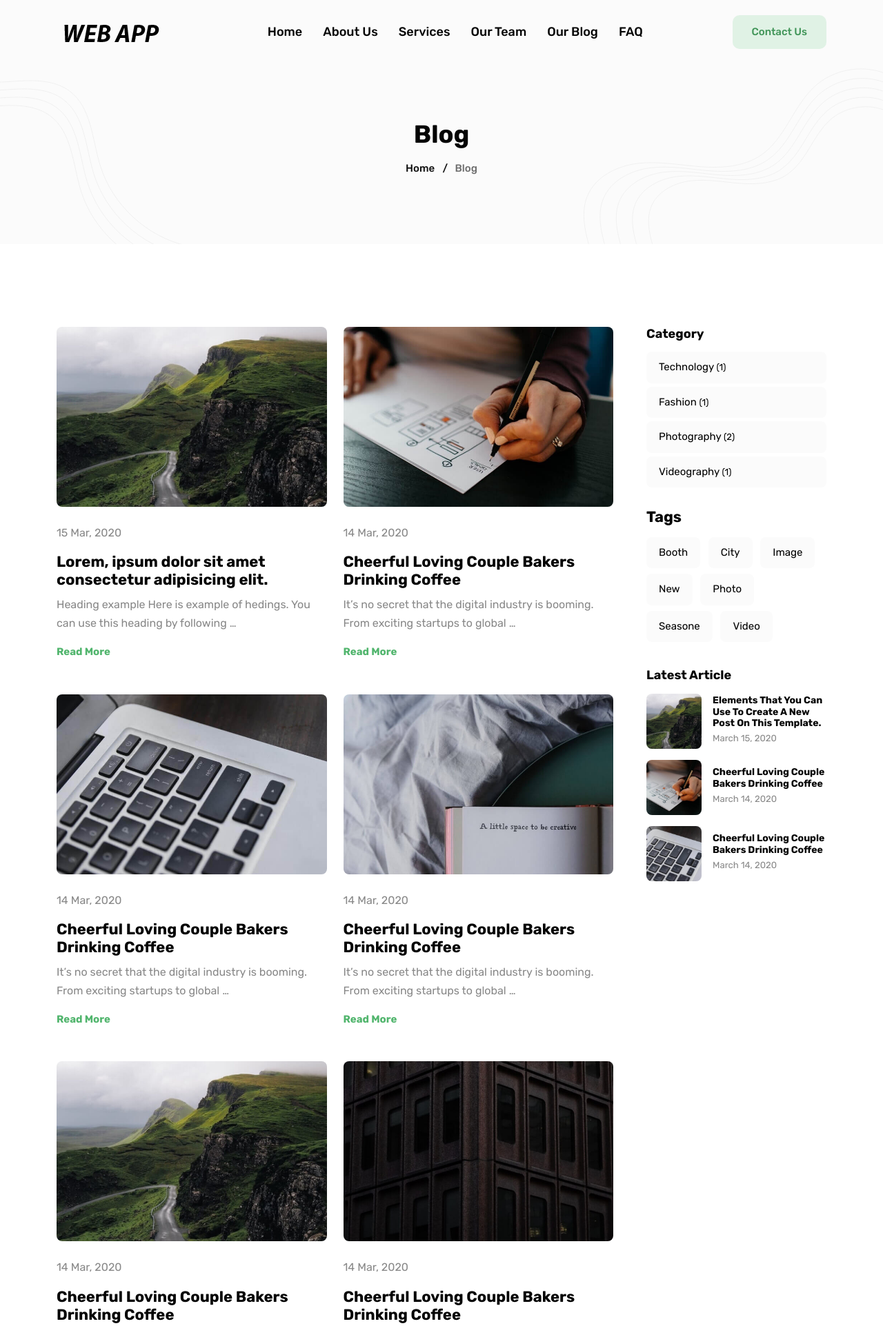
After one commit to Parvinder001/Blog-System-Laravel-Livewire, a Laravel app: page /blog in a window 1280 px wide. The commit adds this page. Shown: the top 1923 px of the page at 69% size. Run offline with Laravel 10, Linux system fonts and the light colour scheme; some libraries are stand-ins or nearby versions.

Commit message:
work on blog

```diff
--- /dev/null
+++ b/app/Livewire/ShowBlog.php
@@ -0,0 +1,13 @@
+<?php
+
+namespace App\Livewire;
+
+use Livewire\Component;
+
+class ShowBlog extends Component
+{
+    public function render()
+    {
+        return view('livewire.show-blog');
+    }
+}
--- a/public/js/filament/forms/components/tags-input.js
+++ b/public/js/filament/forms/components/tags-input.js
@@ -1 +1 @@
-function i({state:a,splitKeys:n}){return{newTag:"",state:a,createTag:function(){if(this.newTag=this.newTag.trim(),this.newTag!==""){if(this.state.includes(this.newTag)){this.newTag="";return}this.state.push(this.newTag),this.newTag=""}},deleteTag:function(t){this.state=this.state.filter(e=>e!==t)},input:{["x-on:blur"]:"createTag()",["x-model"]:"newTag",["x-on:keydown"](t){["Enter",...n].includes(t.key)&&(t.preventDefault(),t.stopPropagation(),this.createTag())},["x-on:paste"](){this.$nextTick(()=>{let t=n.map(e=>e.replace(/[/\-\\^$*+?.()|[\]{}]/g,"\\$&")).join("|");this.newTag.split(new RegExp(t,"g")).forEach(e=>{this.newTag=e,this.createTag()})})}}}}export{i as default};
+function i({state:a,splitKeys:n}){return{newTag:"",state:a,createTag:function(){if(this.newTag=this.newTag.trim(),this.newTag!==""){if(this.state.includes(this.newTag)){this.newTag="";return}this.state.push(this.newTag),this.newTag=""}},deleteTag:function(t){this.state=this.state.filter(e=>e!==t)},input:{["x-on:blur"]:"createTag()",["x-model"]:"newTag",["x-on:keydown"](t){["Enter",...n].includes(t.key)&&(t.preventDefault(),t.stopPropagation(),this.createTag())},["x-on:paste"](){this.$nextTick(()=>{if(n.length===0){this.createTag();return}let t=n.map(e=>e.replace(/[/\-\\^$*+?.()|[\]{}]/g,"\\$&")).join("|");this.newTag.split(new RegExp(t,"g")).forEach(e=>{this.newTag=e,this.createTag()})})}}}}export{i as default};
--- a/resources/views/components/layouts/app.blade.php
+++ b/resources/views/components/layouts/app.blade.php
@@ -45,7 +45,7 @@
 					<li class="nav-item "> <a class="nav-link" href="about.html">About Us</a></li>
 					<li class="nav-item "> <a wire:navigate class="nav-link" href="{{ route('services') }}">Services</a></li>
 					<li class="nav-item "> <a wire:navigate class="nav-link" href="{{ route('team') }}">Our Team</a></li>
-					<li class="nav-item "><a class="nav-link " href="blog.html">Blog</a></li>
+					<li class="nav-item "><a wire:navigate  class="nav-link" href="{{ route('blog') }}">Our Blog</a></li>
 					<li class="nav-item "><a class="nav-link " href="faq.html">FAQ</a></li>
 				</ul>
 				<a href="#!" class="btn btn-outline-primary">Contact Us</a>
--- /dev/null
+++ b/resources/views/livewire/show-blog.blade.php
@@ -0,0 +1,277 @@
+<div>
+    <section class="page-header bg-tertiary">
+	<div class="container">
+		<div class="row">
+			<div class="col-8 mx-auto text-center">
+				<h2 class="mb-3 text-capitalize">Blog</h2>
+				<ul class="list-inline breadcrumbs text-capitalize" style="font-weight:500">
+					<li class="list-inline-item"><a href="index.html">Home</a>
+					</li>
+					<li class="list-inline-item">/ &nbsp; <a href="blog.html">Blog</a>
+					</li>
+				</ul>
+			</div>
+		</div>
+	</div>
+	<div class="has-shapes">
+		<svg class="shape shape-left text-light" viewBox="0 0 192 752" fill="none" xmlns="http://www.w3.org/2000/svg">
+			<path d="M-30.883 0C-41.3436 36.4248 -22.7145 75.8085 4.29154 102.398C31.2976 128.987 65.8677 146.199 97.6457 166.87C129.424 187.542 160.139 213.902 172.162 249.847C193.542 313.799 149.886 378.897 129.069 443.036C97.5623 540.079 122.109 653.229 191 728.495" stroke="currentColor" stroke-miterlimit="10" />
+			<path d="M-55.5959 7.52271C-66.0565 43.9475 -47.4274 83.3312 -20.4214 109.92C6.58466 136.51 41.1549 153.722 72.9328 174.393C104.711 195.064 135.426 221.425 147.449 257.37C168.829 321.322 125.174 386.42 104.356 450.559C72.8494 547.601 97.3965 660.752 166.287 736.018" stroke="currentColor" stroke-miterlimit="10" />
+			<path d="M-80.3302 15.0449C-90.7909 51.4697 -72.1617 90.8535 -45.1557 117.443C-18.1497 144.032 16.4205 161.244 48.1984 181.915C79.9763 202.587 110.691 228.947 122.715 264.892C144.095 328.844 100.439 393.942 79.622 458.081C48.115 555.123 72.6622 668.274 141.552 743.54" stroke="currentColor" stroke-miterlimit="10" />
+			<path d="M-105.045 22.5676C-115.506 58.9924 -96.8766 98.3762 -69.8706 124.965C-42.8646 151.555 -8.29436 168.767 23.4835 189.438C55.2615 210.109 85.9766 236.469 98.0001 272.415C119.38 336.367 75.7243 401.464 54.9072 465.604C23.4002 562.646 47.9473 675.796 116.838 751.063" stroke="currentColor" stroke-miterlimit="10" />
+		</svg>
+		<svg class="shape shape-right text-light" viewBox="0 0 731 746" fill="none" xmlns="http://www.w3.org/2000/svg">
+			<path d="M12.1794 745.14C1.80036 707.275 -5.75764 666.015 8.73984 629.537C27.748 581.745 80.4729 554.968 131.538 548.843C182.604 542.703 234.032 552.841 285.323 556.748C336.615 560.64 391.543 557.276 433.828 527.964C492.452 487.323 511.701 408.123 564.607 360.255C608.718 320.353 675.307 307.183 731.29 327.323" stroke="currentColor" stroke-miterlimit="10" />
+			<path d="M51.0253 745.14C41.2045 709.326 34.0538 670.284 47.7668 635.783C65.7491 590.571 115.623 565.242 163.928 559.449C212.248 553.641 260.884 563.235 309.4 566.931C357.916 570.627 409.887 567.429 449.879 539.701C505.35 501.247 523.543 426.331 573.598 381.059C615.326 343.314 678.324 330.853 731.275 349.906" stroke="currentColor" stroke-miterlimit="10" />
+			<path d="M89.8715 745.14C80.6239 711.363 73.8654 674.568 86.8091 642.028C103.766 599.396 150.788 575.515 196.347 570.054C241.906 564.578 287.767 573.629 333.523 577.099C379.278 580.584 428.277 577.567 465.976 551.423C518.279 515.172 535.431 444.525 582.62 401.832C621.964 366.229 681.356 354.493 731.291 372.46" stroke="currentColor" stroke-miterlimit="10" />
+			<path d="M128.718 745.14C120.029 713.414 113.678 678.838 125.837 648.274C141.768 608.221 185.939 585.788 228.737 580.659C271.536 575.515 314.621 584.008 357.6 587.282C400.58 590.556 446.607 587.719 482.028 563.16C531.163 529.111 547.275 462.733 591.612 422.635C628.572 389.19 684.375 378.162 731.276 395.043" stroke="currentColor" stroke-miterlimit="10" />
+			<path d="M167.564 745.14C159.432 715.451 153.504 683.107 164.863 654.519C179.753 617.046 221.088 596.062 261.126 591.265C301.164 586.452 341.473 594.402 381.677 597.465C421.88 600.527 464.95 597.872 498.094 574.896C544.061 543.035 559.146 480.942 600.617 443.423C635.194 412.135 687.406 401.817 731.276 417.612" stroke="currentColor" stroke-miterlimit="10" />
+			<path d="M817.266 289.466C813.108 259.989 787.151 237.697 759.261 227.271C731.372 216.846 701.077 215.553 671.666 210.904C642.254 206.24 611.795 197.156 591.664 175.224C555.853 136.189 566.345 75.5336 560.763 22.8649C552.302 -56.8256 498.487 -130.133 425 -162.081" stroke="currentColor" stroke-miterlimit="10" />
+			<path d="M832.584 276.159C828.427 246.683 802.469 224.391 774.58 213.965C746.69 203.539 716.395 202.246 686.984 197.598C657.573 192.934 627.114 183.85 606.982 161.918C571.172 122.883 581.663 62.2275 576.082 9.55873C567.62 -70.1318 513.806 -143.439 440.318 -175.387" stroke="currentColor" stroke-miterlimit="10" />
+			<path d="M847.904 262.853C843.747 233.376 817.789 211.084 789.9 200.659C762.011 190.233 731.716 188.94 702.304 184.292C672.893 179.627 642.434 170.544 622.303 148.612C586.492 109.577 596.983 48.9211 591.402 -3.74766C582.94 -83.4382 529.126 -156.746 455.638 -188.694" stroke="currentColor" stroke-miterlimit="10" />
+			<path d="M863.24 249.547C859.083 220.07 833.125 197.778 805.236 187.353C777.347 176.927 747.051 175.634 717.64 170.986C688.229 166.321 657.77 157.237 637.639 135.306C601.828 96.2707 612.319 35.6149 606.738 -17.0538C598.276 -96.7443 544.462 -170.052 470.974 -202" stroke="currentColor" stroke-miterlimit="10" />
+		</svg>
+	</div>
+</section>
+
+<section class="section">
+	<div class="container">
+		<div class="row">
+			<div class="col-lg-9">
+				<div class="me-lg-4">
+					<div class="row gy-5">
+						<div class="col-md-6" data-aos="fade">
+							<article class="blog-post">
+								<div class="post-slider slider-sm rounded">
+									<img loading="lazy" decoding="async" src="images/blog/post-4.jpg" alt="Post Thumbnail">
+
+								</div>
+								<div class="pt-4">
+									<p class="mb-3">15 Mar, 2020</p>
+									<h2 class="h4"><a class="text-black" href="blog-details.html">Lorem, ipsum dolor sit amet consectetur adipisicing elit.</a></h2>
+									<p>Heading example Here is example of hedings. You can use this heading by following …</p> <a href="blog-details.html" class="text-primary fw-bold" aria-label="Read the full article by clicking here">Read More</a>
+								</div>
+							</article>
+						</div>
+						<div class="col-md-6" data-aos="fade">
+							<article class="blog-post">
+								<div class="post-slider slider-sm rounded">
+									<img loading="lazy" decoding="async" src="images/blog/post-1.jpg" alt="Post Thumbnail">
+								</div>
+								<div class="pt-4">
+									<p class="mb-3">14 Mar, 2020</p>
+									<h2 class="h4"><a class="text-black" href="blog-details.html">Cheerful Loving Couple Bakers Drinking Coffee</a></h2>
+									<p>It’s no secret that the digital industry is booming. From exciting startups to global …</p> <a href="blog-details.html" class="text-primary fw-bold" aria-label="Read the full article by clicking here">Read More</a>
+								</div>
+							</article>
+						</div>
+						<div class="col-md-6" data-aos="fade">
+							<article class="blog-post">
+								<div class="post-slider slider-sm rounded">
+									<img loading="lazy" decoding="async" src="images/blog/post-2.jpg" alt="Post Thumbnail">
+								</div>
+								<div class="pt-4">
+									<p class="mb-3">14 Mar, 2020</p>
+									<h2 class="h4"><a class="text-black" href="blog-details.html">Cheerful Loving Couple Bakers Drinking Coffee</a></h2>
+									<p>It’s no secret that the digital industry is booming. From exciting startups to global …</p> <a href="blog-details.html" class="text-primary fw-bold" aria-label="Read the full article by clicking here">Read More</a>
+								</div>
+							</article>
+						</div>
+						<div class="col-md-6" data-aos="fade">
+							<article class="blog-post">
+								<div class="post-slider slider-sm rounded">
+									<img loading="lazy" decoding="async" src="images/blog/post-3.jpg" alt="Post Thumbnail">
+								</div>
+								<div class="pt-4">
+									<p class="mb-3">14 Mar, 2020</p>
+									<h2 class="h4"><a class="text-black" href="blog-details.html">Cheerful Loving Couple Bakers Drinking Coffee</a></h2>
+									<p>It’s no secret that the digital industry is booming. From exciting startups to global …</p> <a href="blog-details.html" class="text-primary fw-bold" aria-label="Read the full article by clicking here">Read More</a>
+								</div>
+							</article>
+						</div>
+						<div class="col-md-6" data-aos="fade">
+							<article class="blog-post">
+								<div class="post-slider slider-sm rounded">
+									<img loading="lazy" decoding="async" src="images/blog/post-4.jpg" alt="Post Thumbnail">
+								</div>
+								<div class="pt-4">
+									<p class="mb-3">14 Mar, 2020</p>
+									<h2 class="h4"><a class="text-black" href="blog-details.html">Cheerful Loving Couple Bakers Drinking Coffee</a></h2>
+									<p>It’s no secret that the digital industry is booming. From exciting startups to global …</p> <a href="blog-details.html" class="text-primary fw-bold" aria-label="Read the full article by clicking here">Read More</a>
+								</div>
+							</article>
+						</div>
+						<div class="col-md-6" data-aos="fade">
+							<article class="blog-post">
+								<div class="post-slider slider-sm rounded">
+									<img loading="lazy" decoding="async" src="images/blog/post-5.jpg" alt="Post Thumbnail" width="420" height="280">
+								</div>
+								<div class="pt-4">
+									<p class="mb-3">14 Mar, 2020</p>
+									<h2 class="h4"><a class="text-black" href="blog-details.html">Cheerful Loving Couple Bakers Drinking Coffee</a></h2>
+									<p>It’s no secret that the digital industry is booming. From exciting startups to global …</p> <a href="blog-details.html" class="text-primary fw-bold" aria-label="Read the full article by clicking here">Read More</a>
+								</div>
+							</article>
+						</div>
+						<div class="col-12">
+							<nav class="mt-4">
+								<!-- pagination -->
+								<nav class="mb-md-50">
+									<ul class="pagination justify-content-center">
+										<li class="page-item active "> <a href="blog.html" class="page-link">
+                        1
+                      </a>
+										</li>
+										<li class="page-item"> <a href="blog.html" class="page-link">
+                        2
+                      </a>
+										</li>
+										<li class="page-item">
+											<a class="page-link" href="blog.html" aria-label="Pagination Arrow"> <i class="fas fa-angle-right"></i>
+											</a>
+										</li>
+									</ul>
+								</nav>
+							</nav>
+						</div>
+					</div>
+				</div>
+			</div>
+			<div class="col-lg-3">
+				<!-- categories -->
+				<div class="widget widget-categories">
+					<h5 class="widget-title"><span>Category</span></h5>
+					<ul class="list-unstyled widget-list">
+						<li><a href="#!">Technology <small class="ml-auto">(1)</small></a>
+						</li>
+						<li><a href="#!">Fashion <small class="ml-auto">(1)</small></a>
+						</li>
+						<li><a href="#!">Photography <small class="ml-auto">(2)</small></a>
+						</li>
+						<li><a href="#!">Videography <small class="ml-auto">(1)</small></a>
+						</li>
+					</ul>
+				</div>
+				<!-- tags -->
+				<div class="widget widget-tags">
+					<h4 class="widget-title"><span>Tags</span></h4>
+					<ul class="list-inline widget-list widget-list-inline taxonomies-list">
+						<li class="list-inline-item"><a href="#!">Booth</a>
+						</li>
+						<li class="list-inline-item"><a href="#!">City</a>
+						</li>
+						<li class="list-inline-item"><a href="#!">Image</a>
+						</li>
+						<li class="list-inline-item"><a href="#!">New</a>
+						</li>
+						<li class="list-inline-item"><a href="#!">Photo</a>
+						</li>
+						<li class="list-inline-item"><a href="#!">Seasone</a>
+						</li>
+						<li class="list-inline-item"><a href="#!">Video</a>
+						</li>
+					</ul>
+				</div>
+				<!-- latest post -->
+				<div class="widget">
+					<h5 class="widget-title"><span>Latest Article</span></h5>
+					<!-- post-item -->
+					<ul class="list-unstyled widget-list">
+						<li class="d-flex widget-post align-items-center">
+							<a class="text-black" href="/blog/elements/">
+								<div class="widget-post-image flex-shrink-0 me-3">
+									<img class="rounded" loading="lazy" decoding="async" src="images/blog/post-4.jpg" alt="Post Thumbnail">
+								</div>
+							</a>
+							<div class="flex-grow-1">
+								<h5 class="h6 mb-0"><a class="text-black" href="blog-details.html">Elements That You Can Use To Create A New Post On This Template.</a></h5>
+								<small>March 15, 2020</small>
+							</div>
+						</li>
+					</ul>
+					<ul class="list-unstyled widget-list">
+						<li class="d-flex widget-post align-items-center">
+							<a class="text-black" href="/blog/post-1/">
+								<div class="widget-post-image flex-shrink-0 me-3">
+									<img class="rounded" loading="lazy" decoding="async" src="images/blog/post-1.jpg" alt="Post Thumbnail">
+								</div>
+							</a>
+							<div class="flex-grow-1">
+								<h5 class="h6 mb-0"><a class="text-black" href="blog-details.html">Cheerful Loving Couple Bakers Drinking Coffee</a></h5>
+								<small>March 14, 2020</small>
+							</div>
+						</li>
+					</ul>
+					<ul class="list-unstyled widget-list">
+						<li class="d-flex widget-post align-items-center">
+							<a class="text-black" href="/blog/post-2/">
+								<div class="widget-post-image flex-shrink-0 me-3">
+									<img class="rounded" loading="lazy" decoding="async" src="images/blog/post-2.jpg" alt="Post Thumbnail">
+								</div>
+							</a>
+							<div class="flex-grow-1">
+								<h5 class="h6 mb-0"><a class="text-black" href="blog-details.html">Cheerful Loving Couple Bakers Drinking Coffee</a></h5>
+								<small>March 14, 2020</small>
+							</div>
+						</li>
+					</ul>
+				</div>
+				<!-- Social -->
+
+			</div>
+		</div>
+	</div>
+</section>
+
+
+<footer class="section-sm bg-tertiary">
+	<div class="container">
+		<div class="row justify-content-between">
+			<div class="col-lg-2 col-md-4 col-6 mb-4">
+				<div class="footer-widget">
+					<h5 class="mb-4 text-primary font-secondary">Service</h5>
+					<ul class="list-unstyled">
+						<li class="mb-2"><a href="service-details.html">Digital Marketing</a>
+						</li>
+						<li class="mb-2"><a href="service-details.html">Web Design</a>
+						</li>
+						<li class="mb-2"><a href="service-details.html">Logo Design</a>
+						</li>
+						<li class="mb-2"><a href="service-details.html">Graphic Design</a>
+						</li>
+						<li class="mb-2"><a href="service-details.html">SEO</a>
+						</li>
+					</ul>
+				</div>
+			</div>
+			<div class="col-lg-2 col-md-4 col-6 mb-4">
+				<div class="footer-widget">
+					<h5 class="mb-4 text-primary font-secondary">Quick Links</h5>
+					<ul class="list-unstyled">
+						<li class="mb-2"><a href="#!">About Us</a>
+						</li>
+						<li class="mb-2"><a href="#!">Contact Us</a>
+						</li>
+						<li class="mb-2"><a href="#!">Blog</a>
+						</li>
+						<li class="mb-2"><a href="#!">Team</a>
+						</li>
+					</ul>
+				</div>
+			</div>
+			<div class="col-lg-2 col-md-4 col-6 mb-4">
+				<div class="footer-widget">
+					<h5 class="mb-4 text-primary font-secondary">Other Links</h5>
+					<ul class="list-unstyled">
+						<li class="list-inline-item me-4"><a class="text-black" href="privacy-policy.html">Privacy Policy</a>
+                        </li>
+						<li class="list-inline-item me-4"><a class="text-black" href="terms.html">Terms &amp; Conditions</a>
+                        </li>
+					</ul>
+				</div>
+			</div>
+		</div>
+
+	</div>
+</footer>
+</div>
--- a/routes/web.php
+++ b/routes/web.php
@@ -4,6 +4,7 @@ use App\Livewire\Servicedetailpage;
 use App\Livewire\ShowHome;
 use App\Livewire\ShowservicesPage;
 use App\Livewire\Showteams;
+use App\Livewire\ShowBlog;
 use Illuminate\Support\Facades\Route;
 
 /*
@@ -25,3 +26,4 @@ Route::get("/", ShowHome::class)->name("home");
 Route::get("Services", ShowservicesPage::class)->name("services");
 Route::get("Service-detail/{id}", Servicedetailpage::class)->name('Service-detail');
 Route::get('team', Showteams::class)->name('team');
+Route::get('blog', ShowBlog::class)->name('blog');
```
Also changed, not shown: public/css/filament/filament/app.css, public/css/filament/forms/forms.css, public/js/filament/forms/components/date-time-picker.js, public/js/filament/forms/components/file-upload.js, public/js/filament/forms/components/select.js, 1 other file.
